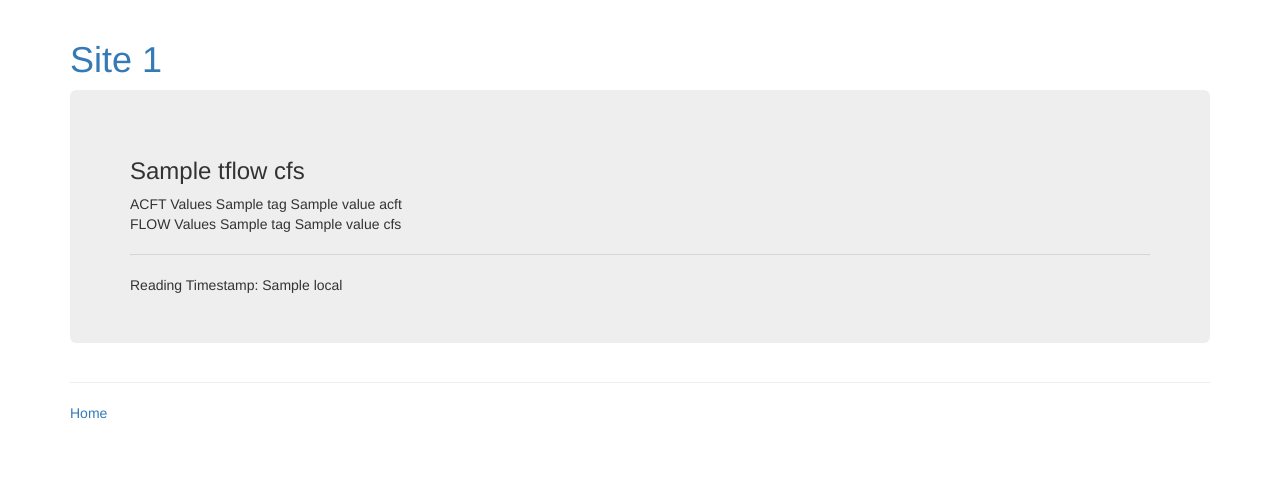
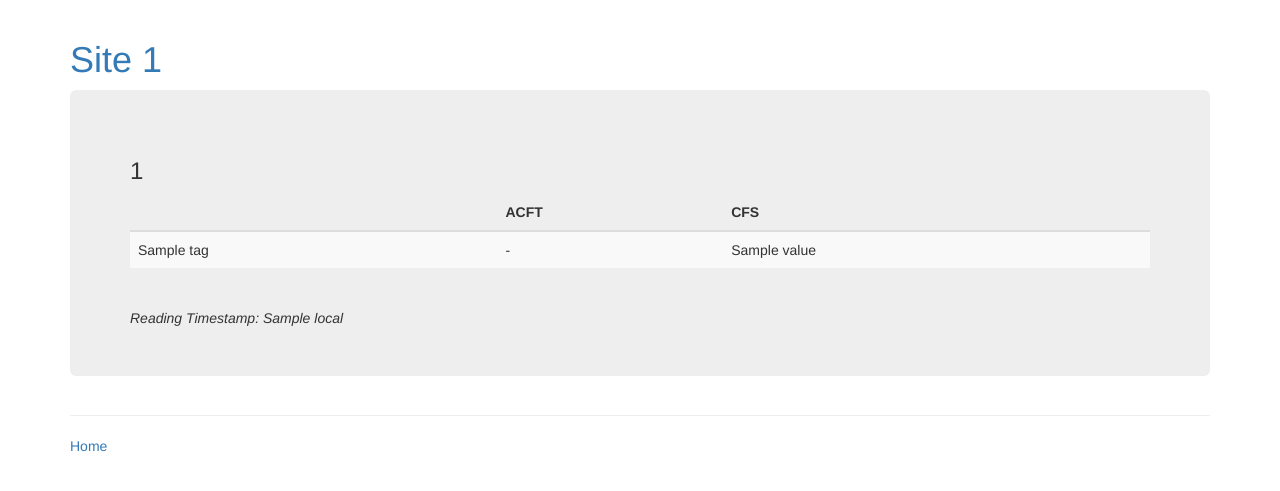
Before and after one commit to jcarter62/getabbflow, a Flask app: page /site/1 in a window 1280 px wide. Shown: the top 491 px of the page. Run offline with Flask 2, Linux system fonts and the light colour scheme; a database or web service that is not in the repository returns one stand-in record (values such as "Sample title"); some libraries are stand-ins or nearby versions.

Commit message:
ui changes

```diff
--- a/main.py
+++ b/main.py
@@ -20,7 +20,10 @@ def home_route():
     sites = AbbSites()
     all_mrr = AbbAllSitesMRR().data
     for mrr in all_mrr:
-        mrr['tflowfmt'] = '%10.2f cfs' % mrr['tflow']
+        if mrr['state'] == 'ok':
+            mrr['tflowfmt'] = '%10.2f cfs' % mrr['tflow']
+        else:
+            mrr['tflowfmt'] = '-'
         mrr['age'] = calc_age(mrr)
         mrr['title'] = calc_title(mrr)
 
@@ -64,8 +67,35 @@ def route_site_recent(site):
     flow = one_site.tflow()
     timestamp = one_site.local()
     data = one_site.record
-    obj = {'flow': flow, 'timestamp': timestamp, 'data': data, 'site': site}
+    comb = []
+    # for row in data['acft']:
+    #     tag = row['tag']
+    #     acft = row['value']
+    #     cfs = cfs4tag(data['flow'], tag)
+    #     comb.append({'tag': tag, 'acft': acft, 'cfs': cfs})
+    #
+    for row in data['flow']:
+        tag = row['tag']
+        cfs = row['value']
+        acft = acft4tag(data['acft'], tag)
+        comb.append({'tag': tag, 'acft': acft, 'cfs': cfs})
+
+    obj = {'flow': flow, 'timestamp': timestamp, 'data': data, 'site': site, 'combined': comb}
     return render_template('site.html', context=obj)
+
+
+def cfs4tag(rows, tag) -> float:
+    for row in rows:
+        if row['tag'] == tag:
+            return row['value']
+    return 0
+
+
+def acft4tag(rows, tag):
+    for row in rows:
+        if row['tag'] == tag:
+            return row['value']
+    return '-'
 
 # @app.route('/data/<site>')
 # def site_route(site):
--- /dev/null
+++ b/static/css/site.css
@@ -0,0 +1,3 @@
+.rightalign {
+    float: right
+}
--- a/templates/site.html
+++ b/templates/site.html
@@ -3,21 +3,82 @@
 {% block title %}Title Here{% endblock %}
 
 {% block content %}
+<link href="{{url_for('static', filename='css/site.css')}}" rel="stylesheet">
 <div class="container">
     <div class="page-header">
         <h1><a href="/site/{{context.site}}">Site {{context.site}}</a></h1>
         <div class="jumbotron">
-            <h3>{{context.flow}} cfs</h3>
-            ACFT Values
-            {% for r in context.data['acft'] %}
-            {{ r.tag }} {{ r.value}} acft<br>
-            {% endfor %}
-            FLOW Values
-            {% for r in context.data['flow'] %}
-            {{ r.tag }} {{ r.value }} cfs<br>
-            {% endfor %}
-            <hr>
-            Reading Timestamp: {{context.timestamp}}
+            <h3>{{context.site}}</h3>
+            <!--            <table class="table-striped">-->
+            <!--                <tr scope="row">-->
+            <!--                    <th scope="col">-->
+            <!--                        ACFT Values-->
+            <!--                    </th>-->
+            <!--                    <th scope="col">&nbsp;</th>-->
+            <!--                </tr>-->
+            <!--                {% for r in context.data['acft'] %}-->
+            <!--                <tr scope="row">-->
+            <!--                    <td>-->
+            <!--                        {{r.tag}}-->
+            <!--                    </td>-->
+            <!--                    <td class="rightalign">-->
+            <!--                        {{r.value}} ACFT-->
+            <!--                    </td>-->
+            <!--                </tr>-->
+            <!--                {% endfor %}-->
+            <!--                <tr scope="row">-->
+            <!--                    <th scope="col">-->
+            <!--                        Flow Values-->
+            <!--                    </th>-->
+            <!--                    <th scope="col">&nbsp;</th>-->
+            <!--                </tr>-->
+            <!--                {% for r in context.data['flow'] %}-->
+            <!--                <tr scope="row">-->
+            <!--                    <td>-->
+            <!--                        {{r.tag}}-->
+            <!--                    </td>-->
+            <!--                    <td class="rightalign">-->
+            <!--                        {{r.value}} CFS-->
+            <!--                    </td>-->
+            <!--                </tr>-->
+            <!--                {% endfor %}-->
+            <!--                <tr scope="row">-->
+            <!--                    <td>-->
+            <!--                        Reading Timestamp: {{context.timestamp}}-->
+            <!--                    </td>-->
+            <!--                </tr>-->
+            <!--            </table>-->
+            <!--            <hr>-->
+            <table class="table table-striped">
+                <thead>
+                <tr scope="row">
+                    <th scope="col-6">&nbsp;</th>
+                    <th scope="col-3">ACFT</th>
+                    <th scope="col-3">CFS</th>
+                </tr>
+
+                </thead>
+                <tbody>
+
+                {% for r in context.combined %}
+                <tr scope="row">
+                    <td scope="col-6">
+                        {{r.tag}}
+                    </td>
+                    <td scope="col-3">
+                        {{r.acft}}
+                    </td>
+                    <td scope="col-3">
+                        {{r.cfs}}
+                    </td>
+                </tr>
+                </tbody>
+                {% endfor %}
+            </table>
+
+            <br>
+            <i>Reading Timestamp: {{context.timestamp}}</i>
+
         </div>
     </div>
     <a href="/">Home</a>
```
Also changed, not shown: 1 other file.
